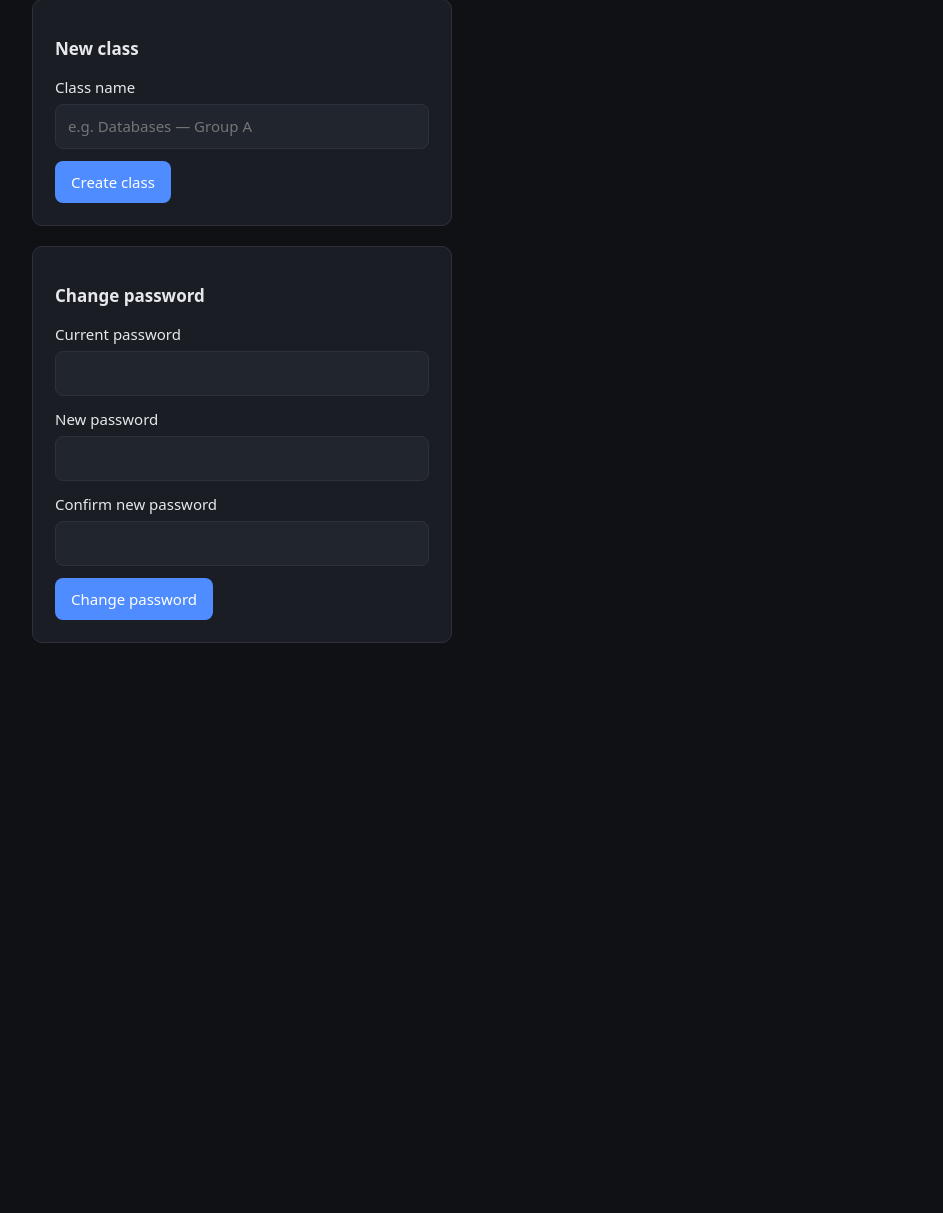
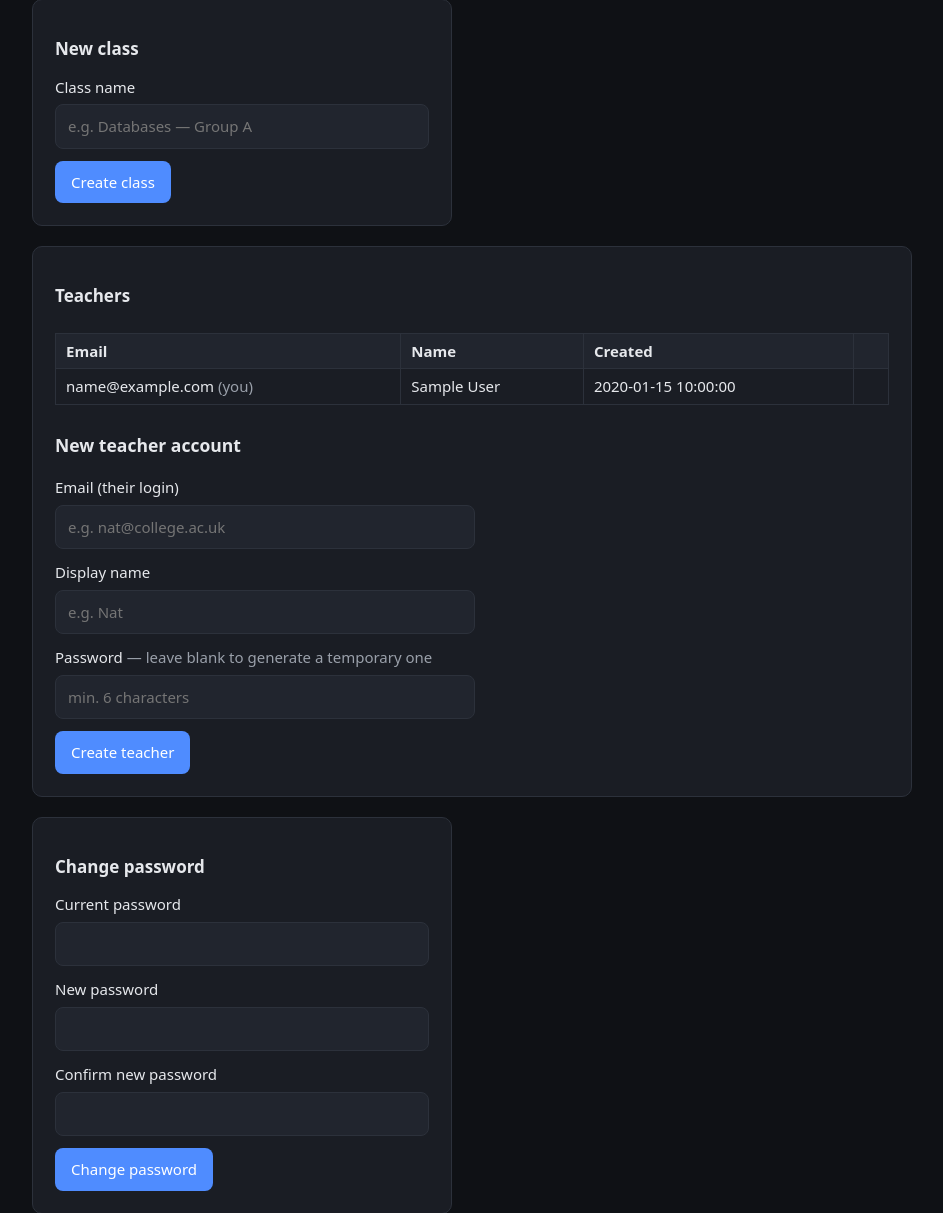
Before and after one commit to ash1688/dblib, a PHP site: page /dblib/teacher in a window 1280 px wide. Shown: the part 489-1702 px from the top of the page, without its empty margins (168-1111 px from the left). Before the commit the page ends 1132 px from the top, so only its background shows below. Run offline with PHP 8.4, Linux system fonts and the light colour scheme; the visitor is signed in with stand-in values (Sample User, id 1); tables that the repository leaves empty hold one stand-in row (values such as "Sample post").

Commit message:
Add teacher account management to the teacher panel
New Teachers card on the dashboard: lists all teacher accounts and
creates new ones through AccountService::createTeacher (email login,
optional password — blank generates a temporary one shown once).
Refuses existing emails so the upsert can never silently reset a
colleague's password.

Reset password action per teacher row: issues a fresh temporary
password (shown once), mirroring the student reset. Self-reset is
refused — own changes go through the Change password form.

Co-Authored-By: Claude Fable 5 <noreply@anthropic.com>

```diff
--- a/index.php
+++ b/index.php
@@ -74,6 +74,8 @@ $router->post('/history/clear',    [HistoryController::class, 'clear']);
 $router->get('/teacher',                [TeacherController::class, 'dashboard']);
 $router->get('/teacher/demo',           [TeacherController::class, 'demo']);
 $router->post('/teacher/class/create',  [TeacherController::class, 'createClass']);
+$router->post('/teacher/create-teacher',[TeacherController::class, 'createTeacher']);
+$router->post('/teacher/reset-teacher-password', [TeacherController::class, 'resetTeacherPassword']);
 $router->get('/teacher/class',          [TeacherController::class, 'showClass']);
 $router->post('/teacher/student/create',[TeacherController::class, 'createStudent']);
 $router->post('/teacher/student/import',[TeacherController::class, 'importRoster']);
--- a/src/Accounts/AccountService.php
+++ b/src/Accounts/AccountService.php
@@ -110,6 +110,23 @@ final class AccountService
         return $this->idByColumn('student_id', $studentId);
     }
 
+    /** Is this email already taken by any account (teacher or student)? */
+    public function emailInUse(string $email): bool
+    {
+        $stmt = $this->db()->prepare('SELECT 1 FROM users WHERE email = ? LIMIT 1');
+        $stmt->execute([trim($email)]);
+        return $stmt->fetchColumn() !== false;
+    }
+
+    /** @return list<array{id:int,email:string,display_name:?string,created_at:string}> */
+    public function teachers(): array
+    {
+        return $this->db()
+            ->query("SELECT id, email, display_name, created_at
+                     FROM users WHERE role = 'teacher' ORDER BY created_at, id")
+            ->fetchAll(PDO::FETCH_ASSOC);
+    }
+
     /** @return int|null the user id of an existing student, or null */
     public function findStudentByStudentId(string $studentId): ?int
     {
--- a/src/Controllers/TeacherController.php
+++ b/src/Controllers/TeacherController.php
@@ -48,6 +48,7 @@ final class TeacherController
             'basePath' => $request->basePath(),
             'user'     => $teacher,
             'classes'  => $this->classes->forTeacher((int) $teacher['id']),
+            'teachers' => (new AccountService())->teachers(),
             'flash'    => $this->takeFlash(),
         ]));
     }
@@ -160,6 +161,84 @@ final class TeacherController
             $this->flash('ok', "Seed \"{$seed['name']}\" deleted.");
             return Response::redirect($request->basePath() . '/teacher/class?id=' . (int) $seed['class_id']);
         }
+        return Response::redirect($request->basePath() . '/teacher');
+    }
+
+    /**
+     * Create a colleague's teacher account. Any signed-in teacher can do this
+     * (small-department trust model). Refuses an email that's already taken —
+     * AccountService::createTeacher() upserts, and this path must never let one
+     * teacher quietly reset another's password.
+     */
+    public function createTeacher(Request $request): Response
+    {
+        $teacher = $this->teacher();
+        if ($teacher === null) {
+            return Response::redirect($request->basePath() . '/login');
+        }
+
+        $email    = trim((string) $request->input('email', ''));
+        $name     = trim((string) $request->input('name', '')) ?: null;
+        $password = (string) $request->input('password', '');
+
+        $accounts = new AccountService();
+        if ($accounts->emailInUse($email)) {
+            $this->flash('error', "An account with the email {$email} already exists.");
+            return Response::redirect($request->basePath() . '/teacher');
+        }
+
+        $generated = $password === '';
+        if ($generated) {
+            $password = StudentEnroller::temporaryPassword();
+        }
+
+        try {
+            $accounts->createTeacher($email, $password, $name);
+            $shown = $generated
+                ? " Temporary password: {$password} — give it to them now; it isn't shown again."
+                : '';
+            $this->flash('ok', "Teacher account {$email} created.{$shown}");
+        } catch (AccountValidationException $e) {
+            $this->flash('error', 'Could not create the account: ' . $e->getMessage());
+        } catch (\PDOException $e) {
+            $this->flash('error', 'Database error while creating the account.');
+        }
+
+        return Response::redirect($request->basePath() . '/teacher');
+    }
+
+    /**
+     * Reset a colleague's password to a fresh temporary one (the recovery path
+     * when a teacher forgets theirs). Your own password changes go through the
+     * Change password form — resetting yourself to a random temp is refused.
+     */
+    public function resetTeacherPassword(Request $request): Response
+    {
+        $teacher = $this->teacher();
+        if ($teacher === null) {
+            return Response::redirect($request->basePath() . '/login');
+        }
+
+        $targetId = (int) $request->input('user_id', '0');
+        if ($targetId === (int) $teacher['id']) {
+            $this->flash('error', 'Use the Change password form for your own account.');
+            return Response::redirect($request->basePath() . '/teacher');
+        }
+
+        $stmt = MetadataConnection::get()->prepare(
+            "SELECT id, email FROM users WHERE id = ? AND role = 'teacher' LIMIT 1"
+        );
+        $stmt->execute([$targetId]);
+        $target = $stmt->fetch();
+
+        if ($target === false) {
+            $this->flash('error', 'Teacher account not found.');
+        } else {
+            $temp = StudentEnroller::temporaryPassword();
+            (new AccountService())->setPassword((int) $target['id'], $temp);
+            $this->flash('ok', "New temporary password for {$target['email']}: {$temp} — give it to them now; it isn't shown again.");
+        }
+
         return Response::redirect($request->basePath() . '/teacher');
     }
 
--- a/templates/teacher_dashboard.php
+++ b/templates/teacher_dashboard.php
@@ -2,6 +2,7 @@
 /** @var string $basePath */
 /** @var array<string,mixed> $user */
 /** @var list<array<string,mixed>> $classes */
+/** @var list<array<string,mixed>> $teachers */
 /** @var array{type:string,message:string}|null $flash */
 use Dblib\Support\View;
 $title = 'Teacher · dblib';
@@ -51,6 +52,48 @@ ob_start(); ?>
     </form>
 </section>
 
+<section class="card">
+    <h2>Teachers</h2>
+    <div class="grid-wrap">
+        <table class="grid">
+            <thead><tr><th>Email</th><th>Name</th><th>Created</th><th></th></tr></thead>
+            <tbody>
+            <?php foreach ($teachers as $t): ?>
+                <tr>
+                    <td><?= View::e($t['email']) ?><?= (int) $t['id'] === (int) $user['id'] ? ' <span class="muted">(you)</span>' : '' ?></td>
+                    <td><?= View::e($t['display_name'] ?? '') ?: '—' ?></td>
+                    <td><?= View::e($t['created_at']) ?></td>
+                    <td>
+                        <?php if ((int) $t['id'] !== (int) $user['id']): ?>
+                            <form method="post" action="<?= View::e($basePath) ?>/teacher/reset-teacher-password" class="inline"
+                                  onsubmit="return confirm('Reset the password for <?= View::e($t['email']) ?>? Their current password stops working immediately.');">
+                                <?= \Dblib\Support\Csrf::field() ?>
+                                <input type="hidden" name="user_id" value="<?= (int) $t['id'] ?>">
+                                <button type="submit" class="link">Reset password</button>
+                            </form>
+                        <?php endif; ?>
+                    </td>
+                </tr>
+            <?php endforeach; ?>
+            </tbody>
+        </table>
+    </div>
+    <form method="post" action="<?= View::e($basePath) ?>/teacher/create-teacher" class="narrow-form">
+        <h3>New teacher account</h3>
+        <?= \Dblib\Support\Csrf::field() ?>
+        <label>Email (their login)
+            <input type="email" name="email" required placeholder="e.g. nat@college.ac.uk">
+        </label>
+        <label>Display name
+            <input type="text" name="name" placeholder="e.g. Nat">
+        </label>
+        <label>Password <span class="muted">— leave blank to generate a temporary one</span>
+            <input type="password" name="password" autocomplete="new-password" minlength="6" placeholder="min. 6 characters">
+        </label>
+        <button type="submit" class="primary">Create teacher</button>
+    </form>
+</section>
+
 <section class="card narrow-form">
     <h2>Change password</h2>
     <form method="post" action="<?= View::e($basePath) ?>/account/password">
```
